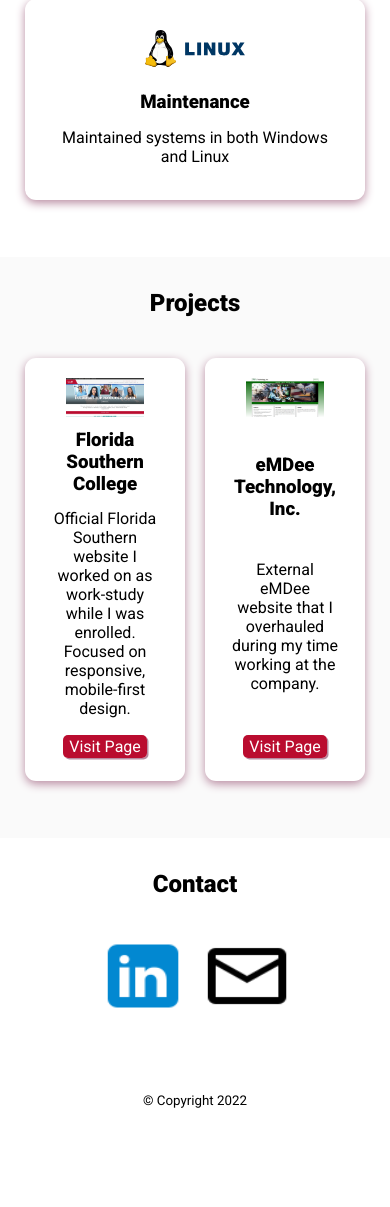
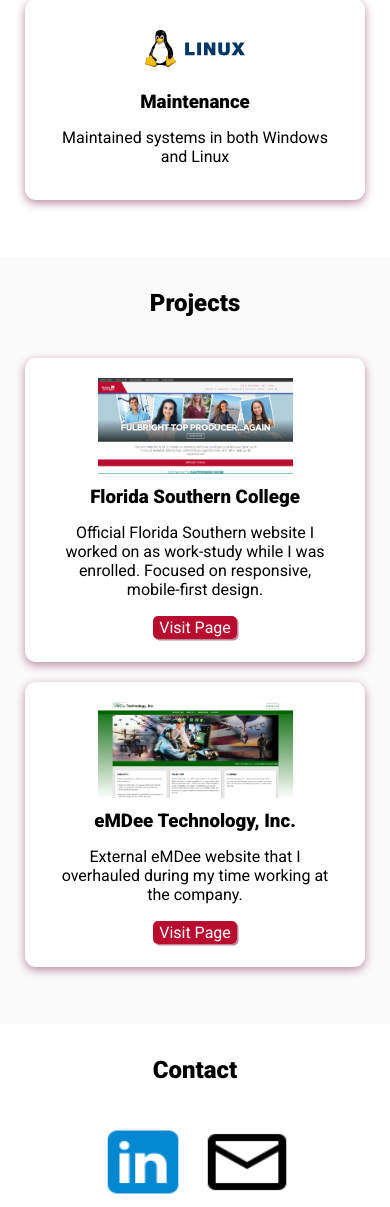
Before and after one commit to atipaldo98/atipaldo98.github.io, a PHP site: page / in a window 390 px wide. Shown: the part 1842-3049 px from the top of the page. Before the commit the page ends 2950 px from the top, so only its background shows below. Run offline with PHP 8.4, Linux system fonts and the light colour scheme; some libraries are stand-ins or nearby versions.

Commit message:
Update styles.css

```diff
--- a/assets/css/styles.css
+++ b/assets/css/styles.css
@@ -278,8 +278,8 @@ footer {
   margin: 2rem 0 0;
 }
 
-@media screen and (max-width: 749px) {
-  .skills-container > div {
+@media screen and (max-width: 799px) {
+  .container > div {
     flex: 50%;
   }
 }
```
